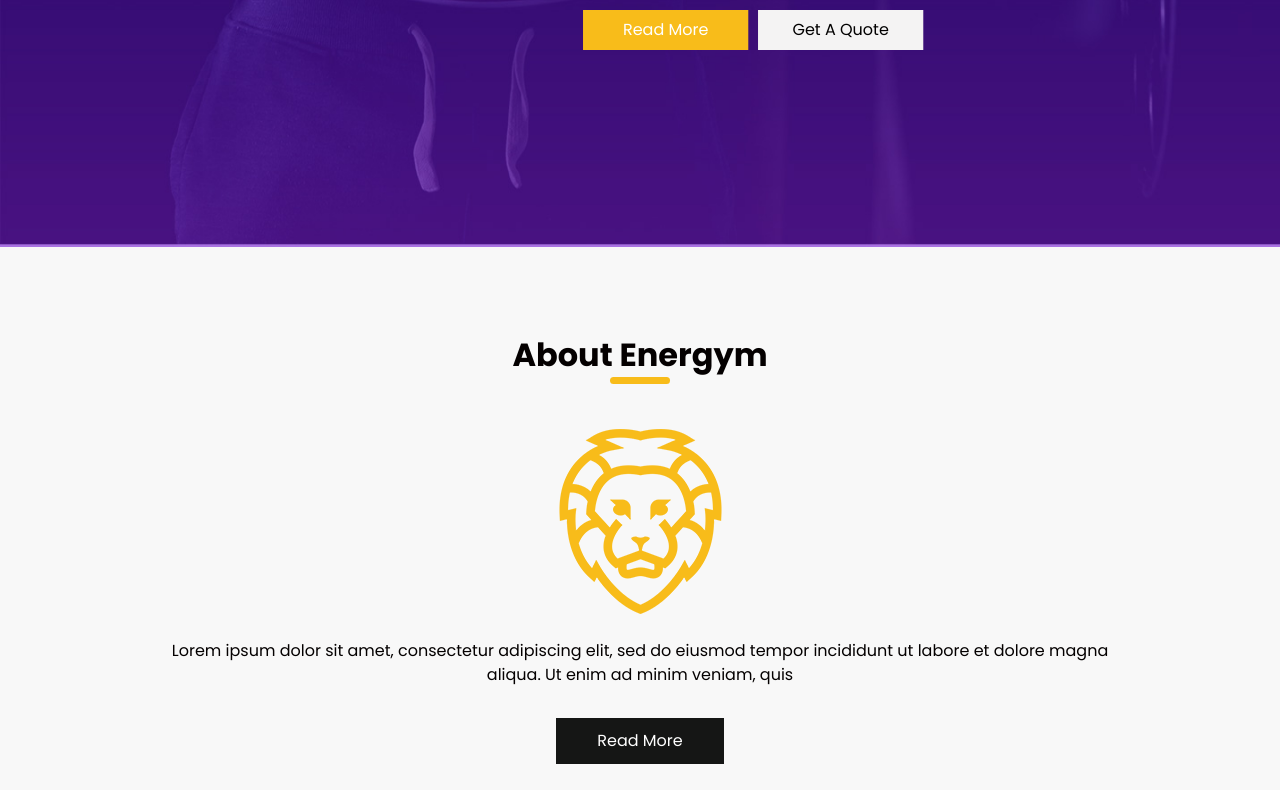
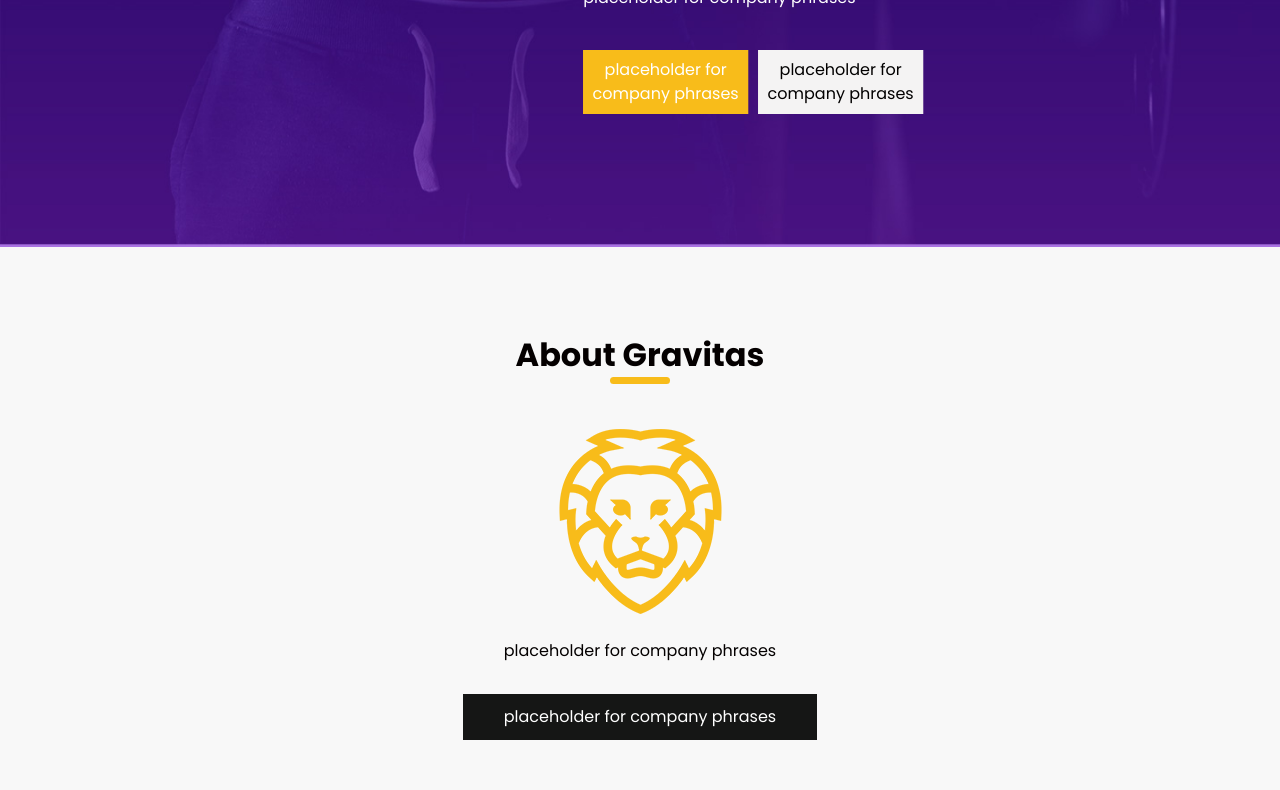
Before and after one commit to ethannerone/ProfessionalWritingCompany, a plain HTML site: page energym-html/index.html in a window 1280 px wide. Shown: the part 554-1344 px from the top of the page. Drawn offline with nearby package versions, Linux system fonts and the light colour scheme; a web font is replaced by a local one.

Commit message:
updated to gravitas stuff

```diff
--- a/energym-html/index.html
+++ b/energym-html/index.html
@@ -12,7 +12,7 @@
   <meta name="description" content="" />
   <meta name="author" content="" />
 
-  <title>Energym</title>
+  <title>Gravitas</title>
 
   <!-- slider stylesheet -->
   <link rel="stylesheet" type="text/css"
@@ -39,7 +39,7 @@
           <a class="navbar-brand" href="index.html">
             <img src="images/logo.png" alt="" />
             <span>
-              Energym
+              Gravitas
             </span>
           </a>
           <div class="contact_nav" id="">
@@ -120,21 +120,20 @@
                   <div class="col-lg-6 col-md-7 offset-md-6 offset-md-5">
                     <div class="detail-box">
                       <h2>
-                        Get Your Body
+                        placeholder for company phrases
                       </h2>
                       <h1>
-                        Fitness Here
+                        placeholder for company phrases
                       </h1>
                       <p>
-                        Lorem ipsum dolor sit amet, consectetur adipiscing elit, sed do eiusmod tempor incididunt ut
-                        labore et dolore magna aliqua. Ut enim ad minim veniam
+                        placeholder for company phrases
                       </p>
                       <div class="btn-box">
                         <a href="" class="btn-1">
-                          Read More
+                          placeholder for company phrases
                         </a>
                         <a href="" class="btn-2">
-                          Get A Quote
+                          placeholder for company phrases
                         </a>
                       </div>
                     </div>
@@ -148,21 +147,20 @@
                   <div class="col-lg-6 col-md-7 offset-md-6 offset-md-5">
                     <div class="detail-box">
                       <h2>
-                        Get Your Body
+                        placeholder for company phrases
                       </h2>
                       <h1>
-                        Fitness Here
+                        placeholder for company phrases
                       </h1>
                       <p>
-                        Lorem ipsum dolor sit amet, consectetur adipiscing elit, sed do eiusmod tempor incididunt ut
-                        labore et dolore magna aliqua. Ut enim ad minim veniam
+                        placeholder for company phrases
                       </p>
                       <div class="btn-box">
                         <a href="" class="btn-1">
-                          Read More
+                          placeholder for company phrases
                         </a>
                         <a href="" class="btn-2">
-                          Get A Quote
+                          placeholder for company phrases
                         </a>
                       </div>
                     </div>
@@ -176,21 +174,20 @@
                   <div class="col-lg-6 col-md-7 offset-md-6 offset-md-5">
                     <div class="detail-box">
                       <h2>
-                        Get Your Body
+                        placeholder for company phrases
                       </h2>
                       <h1>
-                        Fitness Here
+                        placeholder for company phrases
                       </h1>
                       <p>
-                        Lorem ipsum dolor sit amet, consectetur adipiscing elit, sed do eiusmod tempor incididunt ut
-                        labore et dolore magna aliqua. Ut enim ad minim veniam
+                        placeholder for company phrases
                       </p>
                       <div class="btn-box">
                         <a href="" class="btn-1">
-                          Read More
+                          placeholder for company phrases
                         </a>
                         <a href="" class="btn-2">
-                          Get A Quote
+                          placeholder for company phrases
                         </a>
                       </div>
                     </div>
@@ -212,7 +209,7 @@
     <div class="container">
       <div class="heading_container">
         <h2>
-          About Energym
+          About Gravitas
         </h2>
       </div>
       <div class="box">
@@ -221,11 +218,10 @@
         </div>
         <div class="detail-box">
           <p>
-            Lorem ipsum dolor sit amet, consectetur adipiscing elit, sed do eiusmod tempor incididunt ut labore et
-            dolore magna aliqua. Ut enim ad minim veniam, quis
+            placeholder for company phrases
           </p>
           <a href="">
-            Read More
+            placeholder for company phrases
           </a>
         </div>
       </div>
@@ -246,42 +242,42 @@
         <div class="box">
           <img src="images/s-1.jpg" alt="">
           <h6 class="visible_heading">
-            CROSSFIT TRAINING
+            placeholder for company phrases
           </h6>
           <div class="link_box">
             <a href="">
               <img src="images/link.png" alt="">
             </a>
             <h6>
-              CROSSFIT TRAINING
+              placeholder for company phrases
             </h6>
           </div>
         </div>
         <div class="box">
           <img src="images/s-2.jpg" alt="">
           <h6 class="visible_heading">
-            FITNESS
+            placeholder for company phrases
           </h6>
           <div class="link_box">
             <a href="">
               <img src="images/link.png" alt="">
             </a>
             <h6>
-              FITNESS
+              placeholder for company phrases
             </h6>
           </div>
         </div>
         <div class="box">
           <img src="images/s-3.jpg" alt="">
           <h6 class="visible_heading">
-            DYNAMIC STRENGTH TRAINING
+            placeholder for company phrases
           </h6>
           <div class="link_box">
             <a href="">
               <img src="images/link.png" alt="">
             </a>
             <h6>
-              DYNAMIC STRENGTH TRAINING
+              placeholder for company phrases
             </h6>
           </div>
         </div>
@@ -353,7 +349,7 @@
               QUALITY EQUIPMENT
             </h5>
             <p>
-              ipsum dolor sit amet, consectetur adipiscing elit, sed do eiusmod tempor
+              placeholder for company phrases
             </p>
           </div>
         </div>
@@ -366,7 +362,7 @@
               HEALTHY NUTRITION PLAN
             </h5>
             <p>
-              ipsum dolor sit amet, consectetur adipiscing elit, sed do eiusmod tempor
+              placeholder for company phrases
             </p>
           </div>
         </div>
@@ -376,10 +372,10 @@
           </div>
           <div class="detail-box">
             <h5>
-              SHOWER SERVICE
+              placeholder for company phrases
             </h5>
             <p>
-              ipsum dolor sit amet, consectetur adipiscing elit, sed do eiusmod tempor
+              placeholder for company phrases
             </p>
           </div>
         </div>
@@ -392,7 +388,7 @@
               UNIQUE TO YOUR NEEDS
             </h5>
             <p>
-              ipsum dolor sit amet, consectetur adipiscing elit, sed do eiusmod tempor
+              placeholder for company phrases
             </p>
           </div>
         </div>
@@ -409,7 +405,7 @@
     <div class="container">
       <div class="heading_container">
         <h2>
-          What Says Our Customers
+          placeholder for company phrases
         </h2>
       </div>
       <div id="carouselExample2Indicators" class="carousel slide" data-ride="carousel">
@@ -426,11 +422,10 @@
               </div>
               <div class="detail-box">
                 <h5>
-                  Consectetur
+                  placeholder for company phrases
                 </h5>
                 <p>
-                  Lorem ipsum dolor sit amet, consectetur adipiscing elit, sed do eiusmod tempor incididunt ut labore et
-                  dolore magna aliqua. Ut enim ad minim veniam, quis nostrud
+                  placeholder for company phrases
                 </p>
               </div>
             </div>
@@ -442,11 +437,10 @@
               </div>
               <div class="detail-box">
                 <h5>
-                  Consectetur
+                  placeholder for company phrases
                 </h5>
                 <p>
-                  Lorem ipsum dolor sit amet, consectetur adipiscing elit, sed do eiusmod tempor incididunt ut labore et
-                  dolore magna aliqua. Ut enim ad minim veniam, quis nostrud
+                  placeholder for company phrases
                 </p>
               </div>
             </div>
@@ -458,11 +452,10 @@
               </div>
               <div class="detail-box">
                 <h5>
-                  Consectetur
+                  placeholder for company phrases
                 </h5>
                 <p>
-                  Lorem ipsum dolor sit amet, consectetur adipiscing elit, sed do eiusmod tempor incididunt ut labore et
-                  dolore magna aliqua. Ut enim ad minim veniam, quis nostrud
+                  placeholder for company phrases
                 </p>
               </div>
             </div>
@@ -492,12 +485,10 @@
               BEST RESULTS
             </h2>
             <p>
-              Lorem ipsum dolor sit amet, consectetur adipiscing elit, sed do eiusmod tempor incididunt ut labore et
-              dolore magna aliqua. Ut enim ad minim veniam, quis nostrud exercitation ullamco laboris nisi ut aliquip ex
-              ea commodo consequat. Duis aute irure dolor in reprehenderit in voluptate velit
+              placeholder for company phrases
             </p>
             <a href="">
-              Get A Quote
+              placeholder for company phrases
             </a>
           </div>
         </div>
@@ -584,11 +575,10 @@
       <div class="row">
         <div class="col-md-3">
           <h6>
-            About Energym
+            About Gravitas
           </h6>
           <p>
-            consectetur adipiscing elit, sed do eiusmod tempor incididunt ut labore et dolore magna aliqua. Ut enim ad
-            minim veniam, quis nostrud exercitation u
+            placeholder for company phrases
           </p>
         </div>
         <div class="col-md-2 offset-md-1">
@@ -620,27 +610,27 @@
           <ul>
             <li>
               <a href="">
-                Adipiscing
+                placeholder for company phrases
               </a>
             </li>
             <li>
               <a href="">
-                Elit, sed
+                placeholder for company phrases
               </a>
             </li>
             <li>
               <a href="">
-                do Eiusmod
+                placeholder for company phrases
               </a>
             </li>
             <li>
               <a href="">
-                Tempor
+                placeholder for company phrases
               </a>
             </li>
             <li>
               <a href="">
-                incididunt
+                placeholder for company phrases
               </a>
             </li>
           </ul>
@@ -652,7 +642,7 @@
           <div class="info_link-box">
             <a href="">
               <img src="images/location-white.png" alt="">
-              <span> No.123, loram ipusm</span>
+              <span>random location</span>
             </a>
             <a href="">
               <img src="images/call-white.png" alt="">
```
Also changed, not shown: energym-html/about.html (+11 -13 lines), energym-html/contact.html (+9 -10 lines), energym-html/service.html (+9 -10 lines).
